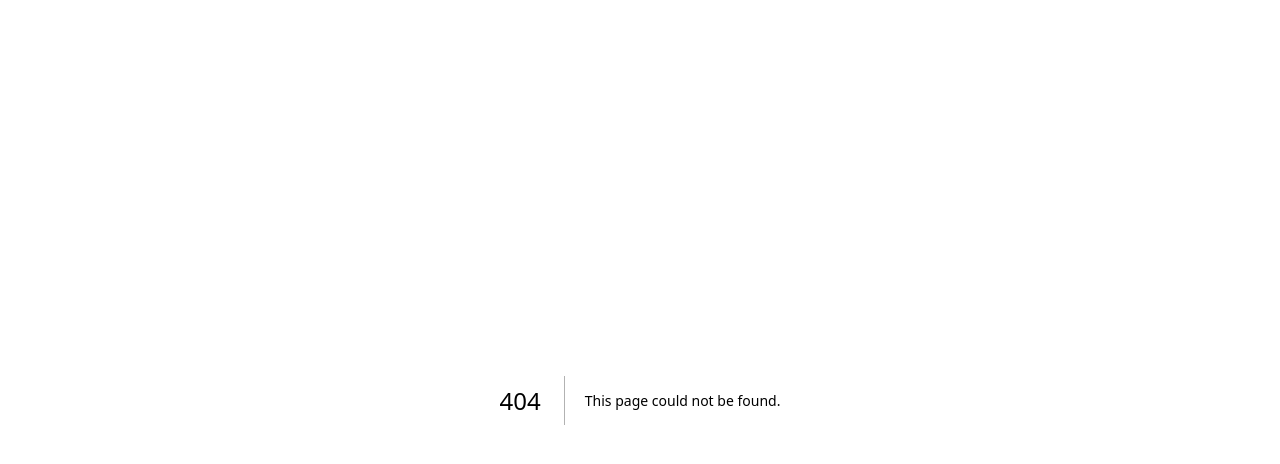
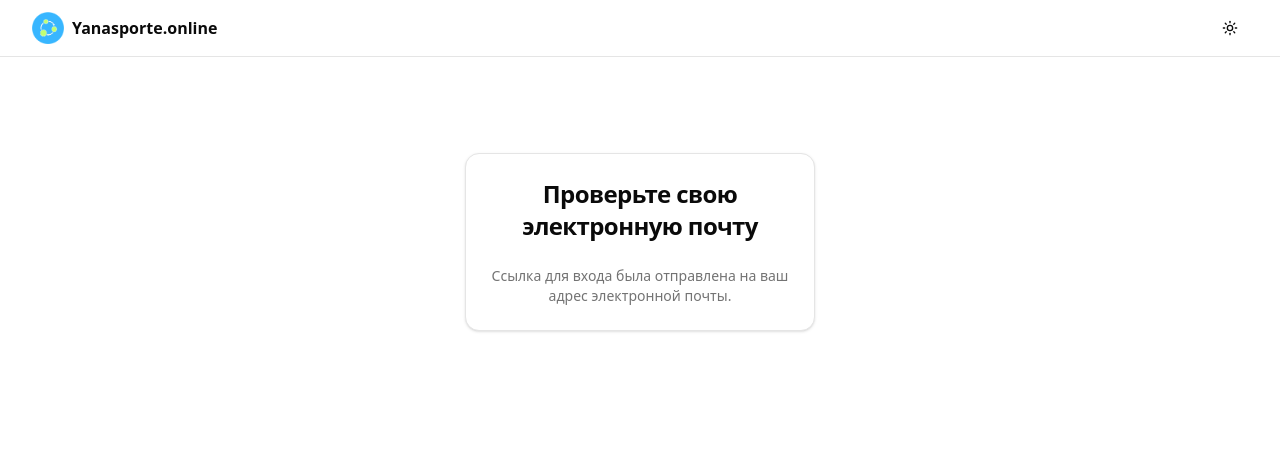
Before and after one commit to SrgyS/yns-app, a Next.js app: page /auth/verify-request in a window 1280 px wide. Before the commit this address had no page. Shown: the top 464 px of the page. Built offline with nearby package versions, Linux system fonts and the light colour scheme.

Commit message:
feat(pages): add verify-request page

```diff
--- /dev/null
+++ b/src/app/(auth)/auth/verify-request/page.tsx
@@ -0,0 +1,22 @@
+import { Card, CardContent, CardHeader } from '@/shared/ui/card'
+
+export default function VerifyRequestPage() {
+  return (
+    <>
+      <div className="container relative  flex-col items-center justify-center self-center pt-24">
+        <Card className="max-w-[350px] mx-auto">
+          <CardHeader className="flex flex-col space-y-2 text-center">
+            <h1 className="text-2xl font-semibold tracking-tight">
+              Проверьте свою электронную почту
+            </h1>
+          </CardHeader>
+          <CardContent className="grid gap-4">
+            <p className="px-0 text-center text-sm text-muted-foreground">
+              Ссылка для входа была отправлена на ваш адрес электронной почты.
+            </p>
+          </CardContent>
+        </Card>
+      </div>
+    </>
+  )
+}
```
